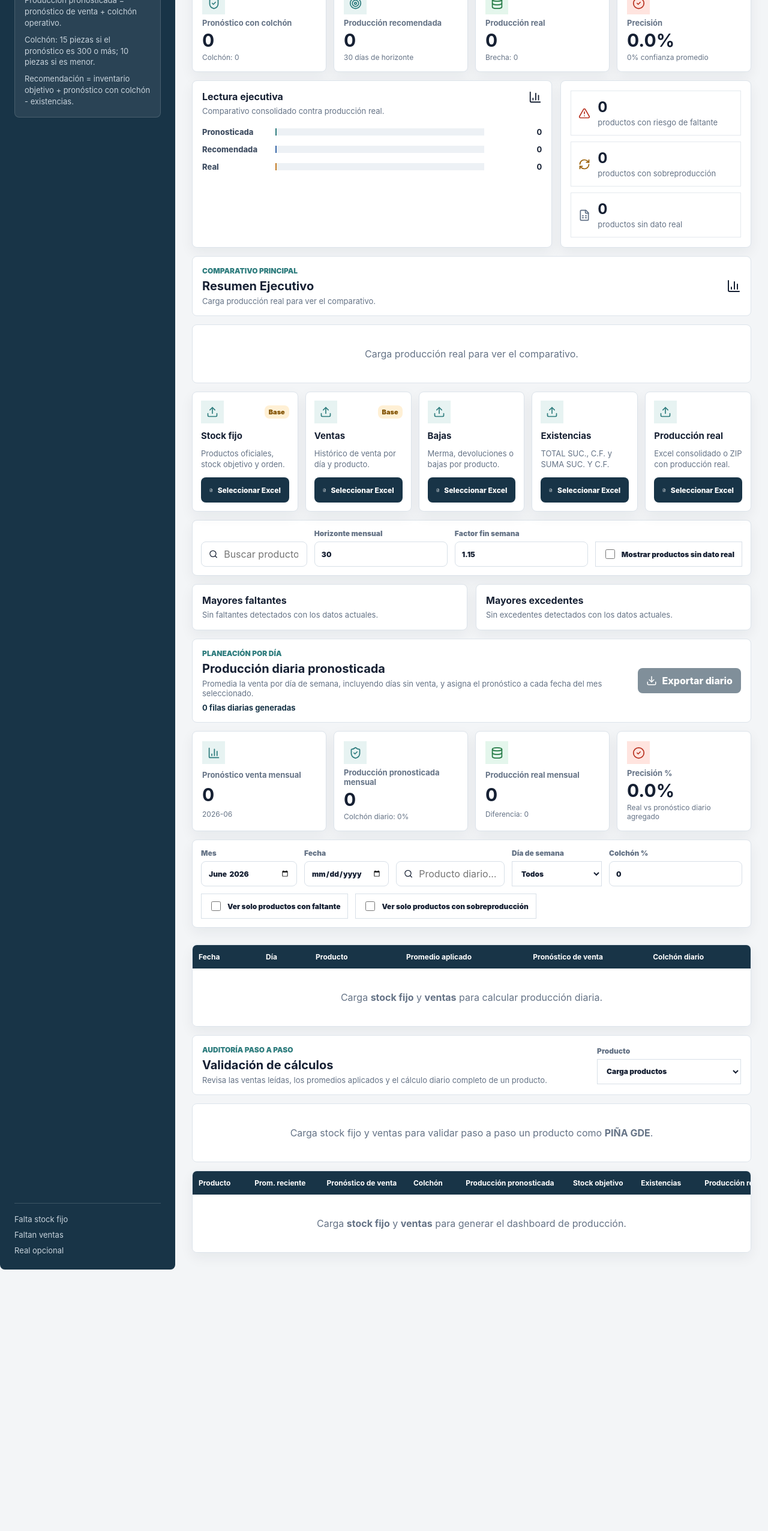
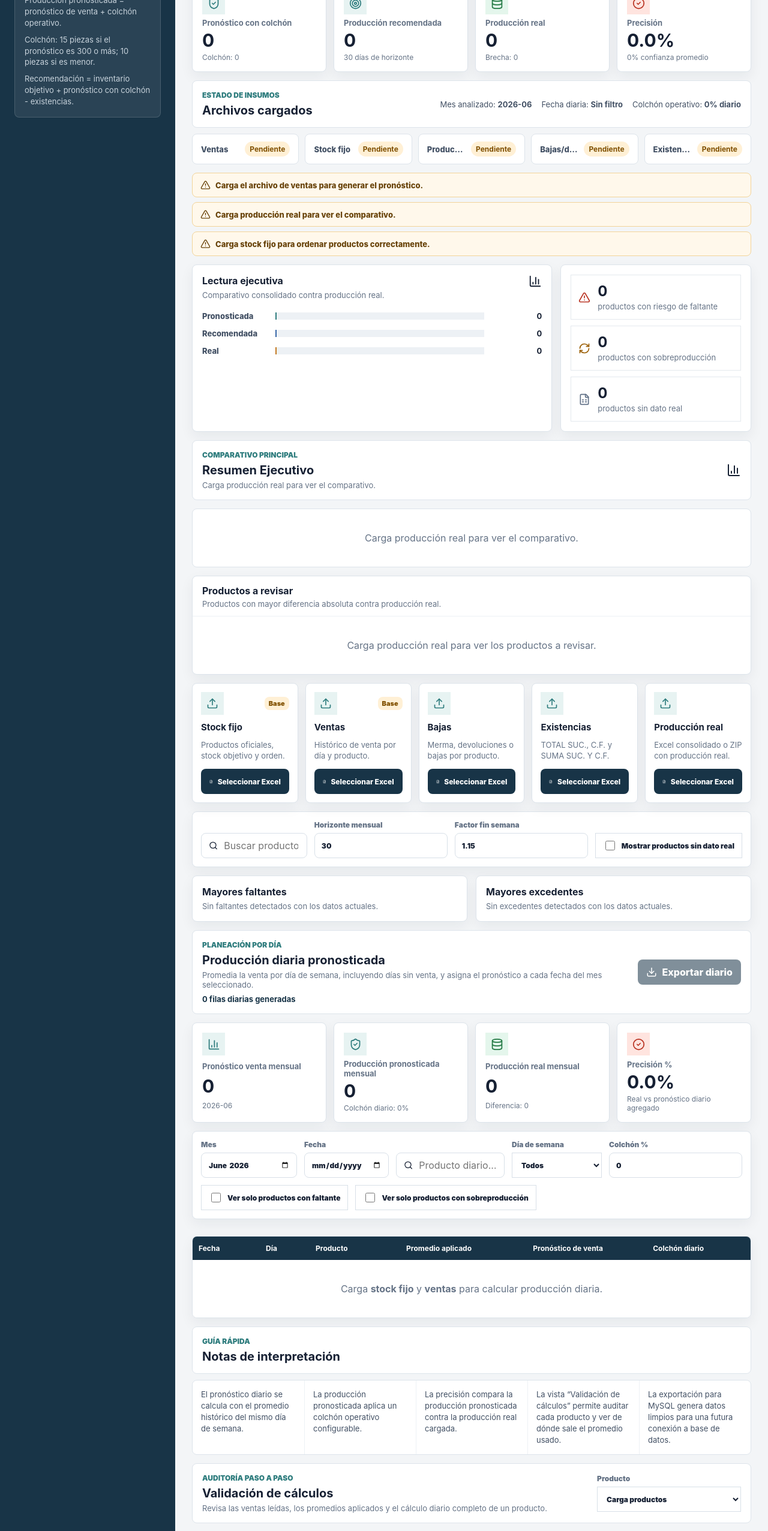
Before and after one commit to dmeza1664-eng/archivo-maestro-web, a React (Vite) app: page / in a window 1280 px wide. Shown: the part 160-2713 px from the top of the page at 60% size. Before the commit the page ends 2277 px from the top, so only its background shows below. Built offline with nearby package versions, Linux system fonts and the light colour scheme.

Commit message:
Pule dashboard para avance funcional 80

```diff
--- a/App.jsx
+++ b/App.jsx
@@ -242,6 +242,20 @@ function formatPercent(value, digits = 0) {
   return `${formatNumber(value, digits)}%`;
 }
 
+function reviewStatusMeta(precision) {
+  if (!Number.isFinite(precision)) return { className: "muted", label: "Sin dato" };
+  if (precision >= 95) return { className: "ok", label: "Excelente" };
+  if (precision >= 90) return { className: "ok", label: "Bueno" };
+  if (precision >= 80) return { className: "warn", label: "Revisar" };
+  return { className: "danger", label: "Bajo" };
+}
+
+function displayInputDate(value) {
+  const [year, month, day] = String(value || "").split("-");
+  if (!year || !month || !day) return "";
+  return `${day}/${month}/${year}`;
+}
+
 function parseDateCell(value) {
   if (value instanceof Date && !Number.isNaN(value.getTime())) return value;
   if (typeof value === "number" && value > 20000 && value < 80000) {
@@ -1105,7 +1119,21 @@ function App() {
   );
   const productsToReview = [...(highDifferenceProducts.length ? highDifferenceProducts : executiveRows)]
     .sort((a, b) => Math.abs(b.diferenciaReal) - Math.abs(a.diferenciaReal))
-    .slice(0, 6);
+    .slice(0, 10);
+
+  const loadedFileItems = [
+    { label: "Ventas", loaded: Boolean(files.ventas || ventas.length) },
+    { label: "Stock fijo", loaded: Boolean(files.stock || stockRows.length) },
+    { label: "Producción real", loaded: Boolean(files.real || realProduction.length) },
+    { label: "Bajas/devoluciones", loaded: Boolean(files.bajas || bajas.length) },
+    { label: "Existencias", loaded: Boolean(files.existencias || existencias.length) },
+  ];
+
+  const dashboardMessages = [
+    !ventas.length && "Carga el archivo de ventas para generar el pronóstico.",
+    !hasLoadedRealProduction && "Carga producción real para ver el comparativo.",
+    !stockRows.length && "Carga stock fijo para ordenar productos correctamente.",
+  ].filter(Boolean);
 
   const chartRows = [
     { label: "Pronosticada", value: summary.totalPronosticada },
@@ -1181,6 +1209,39 @@ function App() {
             tone={summary.precisionEjecutiva < 80 ? "danger" : summary.precisionEjecutiva < 90 ? "warn" : "ok"}
           />
         </section>
+
+        <section className="loaded-files-section">
+          <div className="section-heading compact-heading">
+            <div>
+              <span className="eyebrow">Estado de insumos</span>
+              <h3>Archivos cargados</h3>
+            </div>
+            <div className="analysis-context">
+              <span>Mes analizado: <strong>{selectedMonth || "Sin seleccionar"}</strong></span>
+              <span>Fecha diaria: <strong>{dailyDateFilter ? displayInputDate(dailyDateFilter) : "Sin filtro"}</strong></span>
+              <span>Colchón operativo: <strong>{dailyBufferPct}% diario</strong></span>
+            </div>
+          </div>
+          <div className="file-status-grid">
+            {loadedFileItems.map((item) => (
+              <div className="file-status-item" key={item.label}>
+                <span>{item.label}</span>
+                <strong className={item.loaded ? "loaded" : "pending"}>{item.loaded ? "Cargado" : "Pendiente"}</strong>
+              </div>
+            ))}
+          </div>
+        </section>
+
+        {dashboardMessages.length > 0 && (
+          <section className="dashboard-messages">
+            {dashboardMessages.map((message) => (
+              <div className="message-card" key={message}>
+                <AlertTriangle size={17} />
+                <span>{message}</span>
+              </div>
+            ))}
+          </section>
+        )}
 
         <section className="executive-grid">
           <div className="panel">
@@ -1305,7 +1366,7 @@ function App() {
                   </thead>
                   <tbody>
                     {productsToReview.map((row) => {
-                      const meta = STATUS_META[row.estatus] || STATUS_META.Revisar;
+                      const meta = reviewStatusMeta(row.precision);
                       return (
                         <tr key={`executive-${row.producto}`}>
                           <td>{row.producto}</td>
@@ -1332,9 +1393,20 @@ function App() {
             </section>
             </>
           ) : (
+            <>
               <div className="empty executive-summary-empty">
                 Carga producción real para ver el comparativo.
               </div>
+              <section className="table-card executive-review-card">
+                <div className="table-title">
+                  <h3>Productos a revisar</h3>
+                  <p>Productos con mayor diferencia absoluta contra producción real.</p>
+                </div>
+                <div className="empty">
+                  Carga producción real para ver los productos a revisar.
+                </div>
+              </section>
+            </>
           )}
         </section>
 
@@ -1583,10 +1655,26 @@ function App() {
             )}
             {dailyRows.length > 0 && !filteredDailyRows.length && (
               <div className="empty">
-                No hay filas diarias con los filtros actuales.
+                No hay datos diarios para los filtros seleccionados. Revisa el mes, la fecha o el producto.
               </div>
             )}
           </section>
+        </section>
+
+        <section className="interpretation-notes">
+          <div className="section-heading compact-heading">
+            <div>
+              <span className="eyebrow">Guía rápida</span>
+              <h3>Notas de interpretación</h3>
+            </div>
+          </div>
+          <div className="notes-grid">
+            <div>El pronóstico diario se calcula con el promedio histórico del mismo día de semana.</div>
+            <div>La producción pronosticada aplica un colchón operativo configurable.</div>
+            <div>La precisión compara la producción pronosticada contra la producción real cargada.</div>
+            <div>La vista “Validación de cálculos” permite auditar cada producto y ver de dónde sale el promedio usado.</div>
+            <div>La exportación para MySQL genera datos limpios para una futura conexión a base de datos.</div>
+          </div>
         </section>
 
         <section className="validation-section">
--- a/style.css
+++ b/style.css
@@ -476,6 +476,120 @@ label select {
   margin-bottom: 14px;
 }
 
+.loaded-files-section,
+.interpretation-notes {
+  display: grid;
+  gap: 10px;
+  margin-bottom: 14px;
+}
+
+.compact-heading {
+  padding: 14px 16px;
+}
+
+.analysis-context {
+  color: #425064;
+  display: flex;
+  flex-wrap: wrap;
+  font-size: 13px;
+  gap: 8px 16px;
+  justify-content: flex-end;
+}
+
+.analysis-context span {
+  white-space: nowrap;
+}
+
+.file-status-grid {
+  display: grid;
+  gap: 10px;
+  grid-template-columns: repeat(5, minmax(0, 1fr));
+}
+
+.file-status-item {
+  align-items: center;
+  background: #ffffff;
+  border: 1px solid #dde4eb;
+  border-radius: 8px;
+  display: flex;
+  gap: 10px;
+  justify-content: space-between;
+  min-width: 0;
+  padding: 12px 14px;
+}
+
+.file-status-item span {
+  color: #425064;
+  font-size: 13px;
+  font-weight: 800;
+  min-width: 0;
+  overflow: hidden;
+  text-overflow: ellipsis;
+  white-space: nowrap;
+}
+
+.file-status-item strong {
+  border-radius: 999px;
+  flex: 0 0 auto;
+  font-size: 12px;
+  padding: 5px 8px;
+}
+
+.file-status-item strong.loaded {
+  background: #dff5e8;
+  color: #236a3c;
+}
+
+.file-status-item strong.pending {
+  background: #fff0d5;
+  color: #805000;
+}
+
+.dashboard-messages {
+  display: grid;
+  gap: 8px;
+  margin-bottom: 14px;
+}
+
+.message-card {
+  align-items: center;
+  background: #fff8eb;
+  border: 1px solid #f2d49a;
+  border-radius: 8px;
+  color: #68430a;
+  display: flex;
+  font-size: 13px;
+  font-weight: 800;
+  gap: 8px;
+  padding: 11px 13px;
+}
+
+.message-card svg {
+  flex: 0 0 auto;
+}
+
+.notes-grid {
+  background: #ffffff;
+  border: 1px solid #dde4eb;
+  border-radius: 8px;
+  display: grid;
+  gap: 0;
+  grid-template-columns: repeat(5, minmax(0, 1fr));
+  overflow: hidden;
+}
+
+.notes-grid div {
+  color: #425064;
+  font-size: 13px;
+  line-height: 1.45;
+  min-width: 0;
+  padding: 14px;
+}
+
+.notes-grid div + div {
+  border-left: 1px solid #edf1f5;
+}
+
 .executive-summary-section {
   display: grid;
   gap: 14px;
@@ -810,6 +924,16 @@ tr:nth-child(even) td {
     grid-template-columns: repeat(2, minmax(0, 1fr));
   }
 
+  .file-status-grid,
+  .notes-grid {
+    grid-template-columns: repeat(2, minmax(0, 1fr));
+  }
+
+  .notes-grid div + div {
+    border-left: 0;
+    border-top: 1px solid #edf1f5;
+  }
+
   .executive-summary-kpis {
     grid-template-columns: repeat(2, minmax(0, 1fr));
   }
@@ -849,6 +973,19 @@ tr:nth-child(even) td {
     flex-direction: column;
   }
 
+  .analysis-context {
+    justify-content: flex-start;
+  }
+
+  .analysis-context span {
+    white-space: normal;
+  }
+
+  .file-status-grid,
+  .notes-grid {
+    grid-template-columns: 1fr;
+  }
+
   .validation-product-select select {
     min-width: 0;
     width: 100%;
```
Lines whose indentation alone changed are shown as unchanged.
